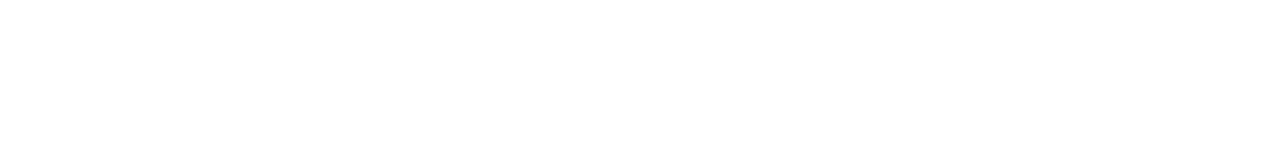
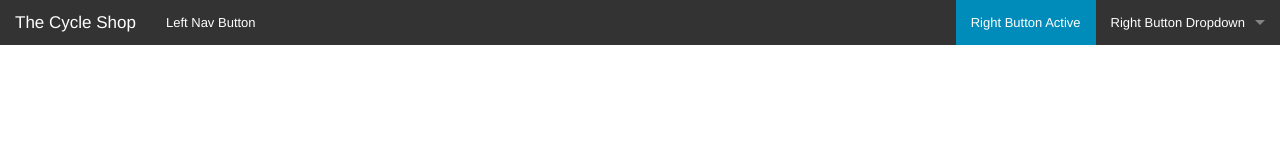
Before and after one commit to mmarcinek/cycle-shop, a website: page app/index.html in a window 1280 px wide. Drawn offline with Linux system fonts and the light colour scheme.

Commit message:
Basic set-up

```diff
--- a/app/index.html
+++ b/app/index.html
@@ -1,12 +1,47 @@
 <!DOCTYPE html>
 <html>
 <head>
-  <title>Project Name</title>
+  <title>A Cycle Social Network</title>
   <meta name="viewport" content="width=device-width, initial-scale=1.0">
   <link rel="stylesheet" href="css/vendor/normalize.css">
+  <link rel="stylesheet" href="css/vendor/foundation.css">
   <link rel="stylesheet" href="css/main.css">
 </head>
-<body>
+<body ng-app="CycleShop">
+
+<nav class="top-bar" data-topbar role="navigation">
+  <ul class="title-area">
+    <li class="name">
+      <h1><a href="#">The Cycle Shop</a></h1>
+    </li>
+     <!-- Remove the class "menu-icon" to get rid of menu icon. Take out "Menu" to just have icon alone -->
+    <li class="toggle-topbar menu-icon"><a href="#"><span>Menu</span></a></li>
+  </ul>
+
+  <section class="top-bar-section">
+    <!-- Right Nav Section -->
+    <ul class="right">
+      <li class="active"><a href="#">Right Button Active</a></li>
+      <li class="has-dropdown">
+        <a href="#">Right Button Dropdown</a>
+        <ul class="dropdown">
+          <li><a href="#">First link in dropdown</a></li>
+          <li class="active"><a href="#">Active link in dropdown</a></li>
+        </ul>
+      </li>
+    </ul>
+
+    <!-- Left Nav Section -->
+    <ul class="left">
+      <li><a href="#">Left Nav Button</a></li>
+    </ul>
+  </section>
+</nav>
+  <!-- <nav>
+    <a href="#">Home</a>
+    <a href="#">Add Topic</a>
+    <a href="#/about">About</a>
+  </nav> -->
 
   <div class="container">
 
@@ -20,6 +55,7 @@
 
   <!-- MAIN -->
   <script src="js/main.js"></script>
+  <script src="js/cycle/cycle.controller.js"></script>
 
 </body>
 </html>
--- /dev/null
+++ b/app/js/cycle/cycle.controller.js
@@ -0,0 +1,13 @@
+;(function (){
+
+  'use strict';
+
+  angular.module('CycleShop')
+
+  .controller('Cycles', ['$scope', function ($scope)
+
+
+
+  ])
+
+}());
--- a/app/js/main.js
+++ b/app/js/main.js
@@ -1 +1,7 @@
-console.log('Angular Rocks', angular);
+;(function (){
+
+  'use strict';
+
+  angular.module('CycleShop', []);
+
+}());
```
